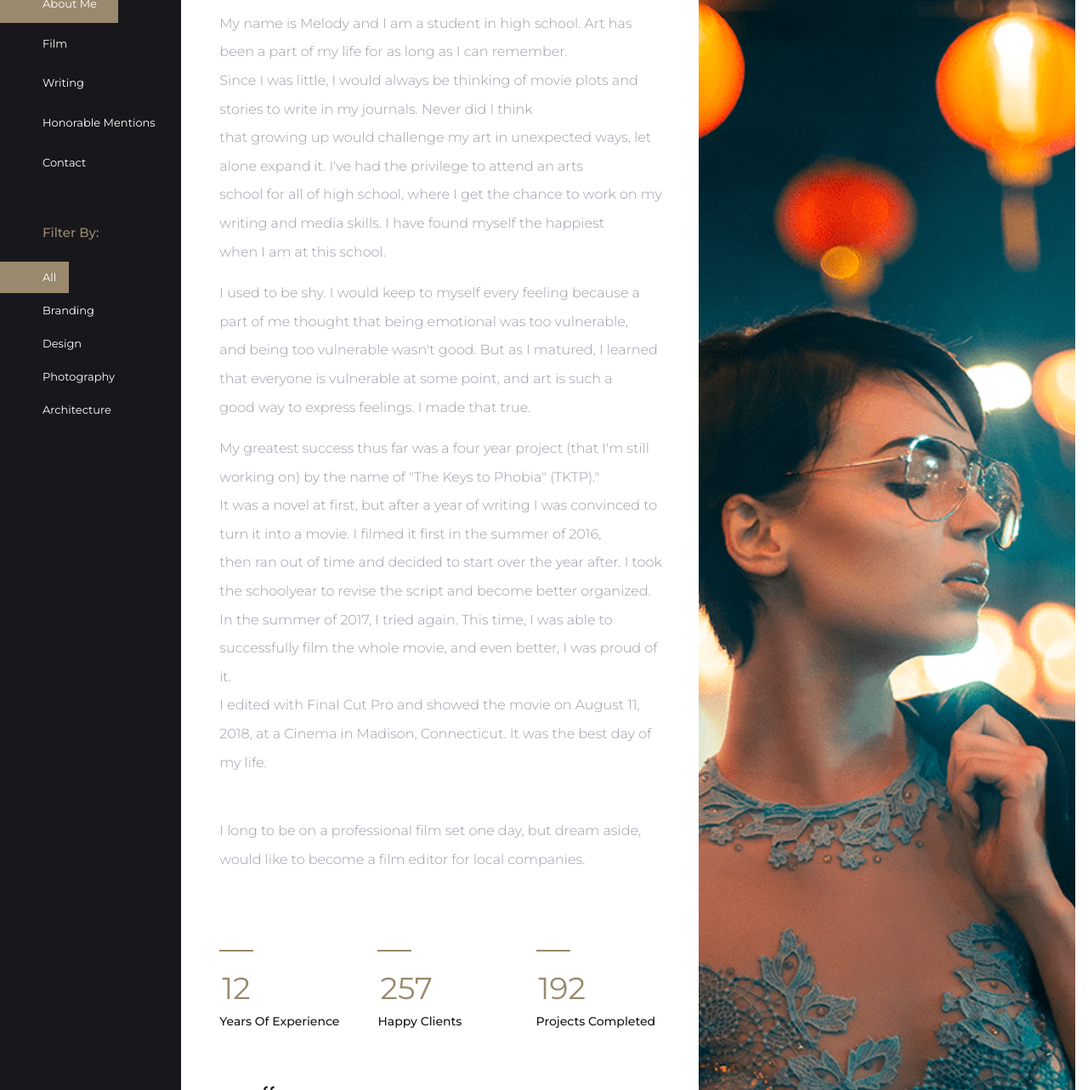
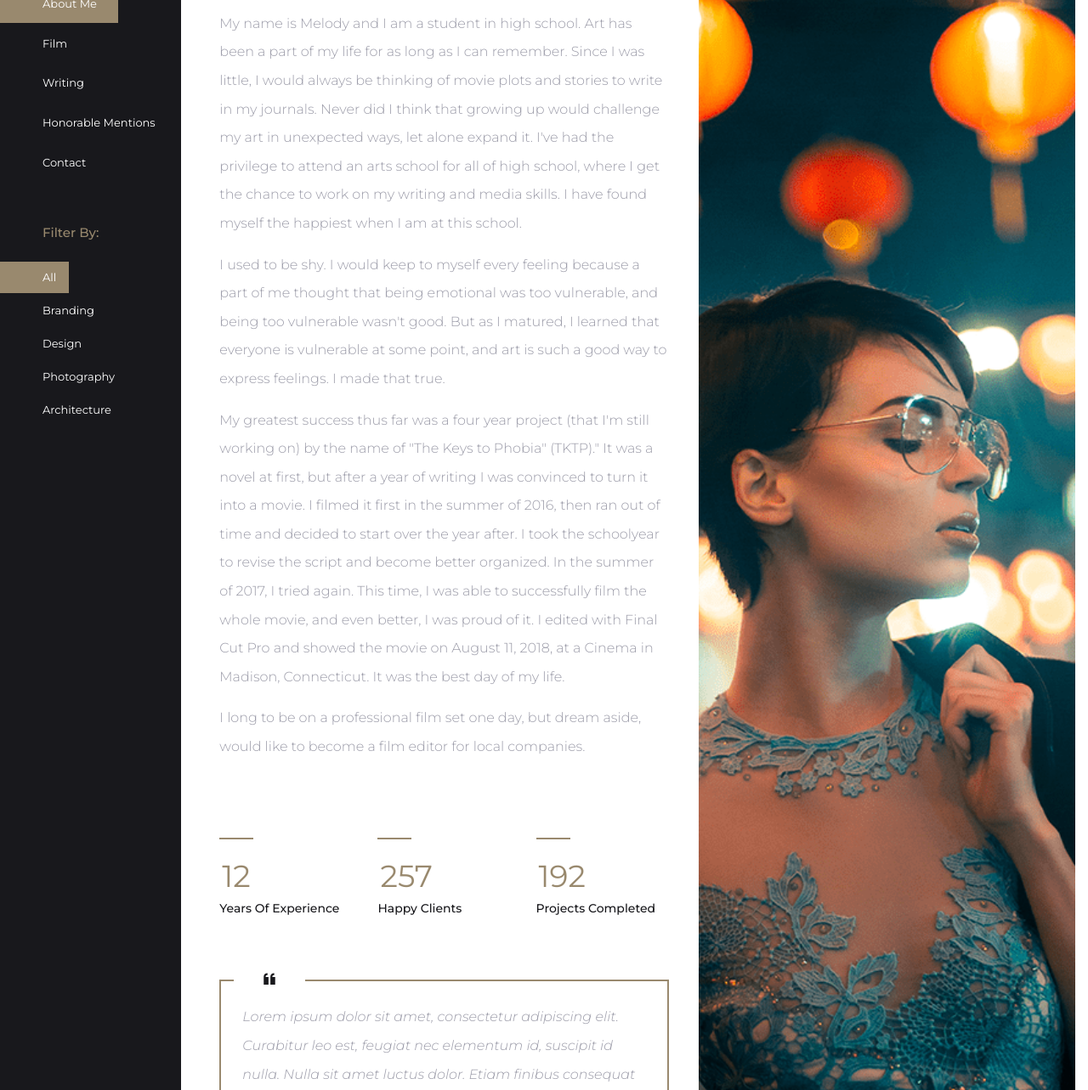
Before and after one commit to mellaco1/melodyportfolio, a website: page about.html in a window 1280 px wide. Shown: the part 201-1484 px from the top of the page at 85% size. Drawn offline with Linux system fonts and the light colour scheme; files whose address does not match are found by name.

Commit message:
no more line breaks

```diff
--- a/about.html
+++ b/about.html
@@ -142,19 +142,19 @@
                                             Who am I?
                                         </h3>
                                         <p>
-                                            My name is Melody and I am a student in high school. Art has been a part of my life for as long as I can remember. <br>
-                                            Since I was little, I would always be thinking of movie plots and stories to write in my journals. Never did I think <br>
-                                            that growing up would challenge my art in unexpected ways, let alone expand it. I've had the privilege to attend an arts <br>
-                                            school for all of high school, where I get the chance to work on my writing and media skills. I have found myself the happiest <br>
+                                            My name is Melody and I am a student in high school. Art has been a part of my life for as long as I can remember.
+                                            Since I was little, I would always be thinking of movie plots and stories to write in my journals. Never did I think
+                                            that growing up would challenge my art in unexpected ways, let alone expand it. I've had the privilege to attend an arts
+                                            school for all of high school, where I get the chance to work on my writing and media skills. I have found myself the happiest
                                             when I am at this school. </p>
-                                            <p> I used to be shy. I would keep to myself every feeling because a part of me thought that being emotional was too vulnerable, <br>
-                                              and being too vulnerable wasn't good. But as I matured, I learned that everyone is vulnerable at some point, and art is such a <br>
+                                            <p> I used to be shy. I would keep to myself every feeling because a part of me thought that being emotional was too vulnerable,
+                                              and being too vulnerable wasn't good. But as I matured, I learned that everyone is vulnerable at some point, and art is such a
                                               good way to express feelings. I made that true. </p>
-                                              <p> My greatest success thus far was a four year project (that I'm still working on) by the name of "The Keys to Phobia" (TKTP)." <br>
-                                                It was a novel at first, but after a year of writing I was convinced to turn it into a movie. I filmed it first in the summer of 2016, <br>
-                                                then ran out of time and decided to start over the year after. I took the schoolyear to revise the script and become better organized. <br>
-                                                In the summer of 2017, I tried again. This time, I was able to successfully film the whole movie, and even better, I was proud of it. <br>
-                                                I edited with Final Cut Pro and showed the movie on August 11, 2018, at a Cinema in Madison, Connecticut. It was the best day of my life. </p> <br>
+                                              <p> My greatest success thus far was a four year project (that I'm still working on) by the name of "The Keys to Phobia" (TKTP)."
+                                                It was a novel at first, but after a year of writing I was convinced to turn it into a movie. I filmed it first in the summer of 2016,
+                                                then ran out of time and decided to start over the year after. I took the schoolyear to revise the script and become better organized.
+                                                In the summer of 2017, I tried again. This time, I was able to successfully film the whole movie, and even better, I was proud of it.
+                                                I edited with Final Cut Pro and showed the movie on August 11, 2018, at a Cinema in Madison, Connecticut. It was the best day of my life. </p>
                                                 <p> I long to be on a professional film set one day, but dream aside, would like to become a film editor for local companies.
                                         </p>
                                         <!--=================== counter start====================-->
```
